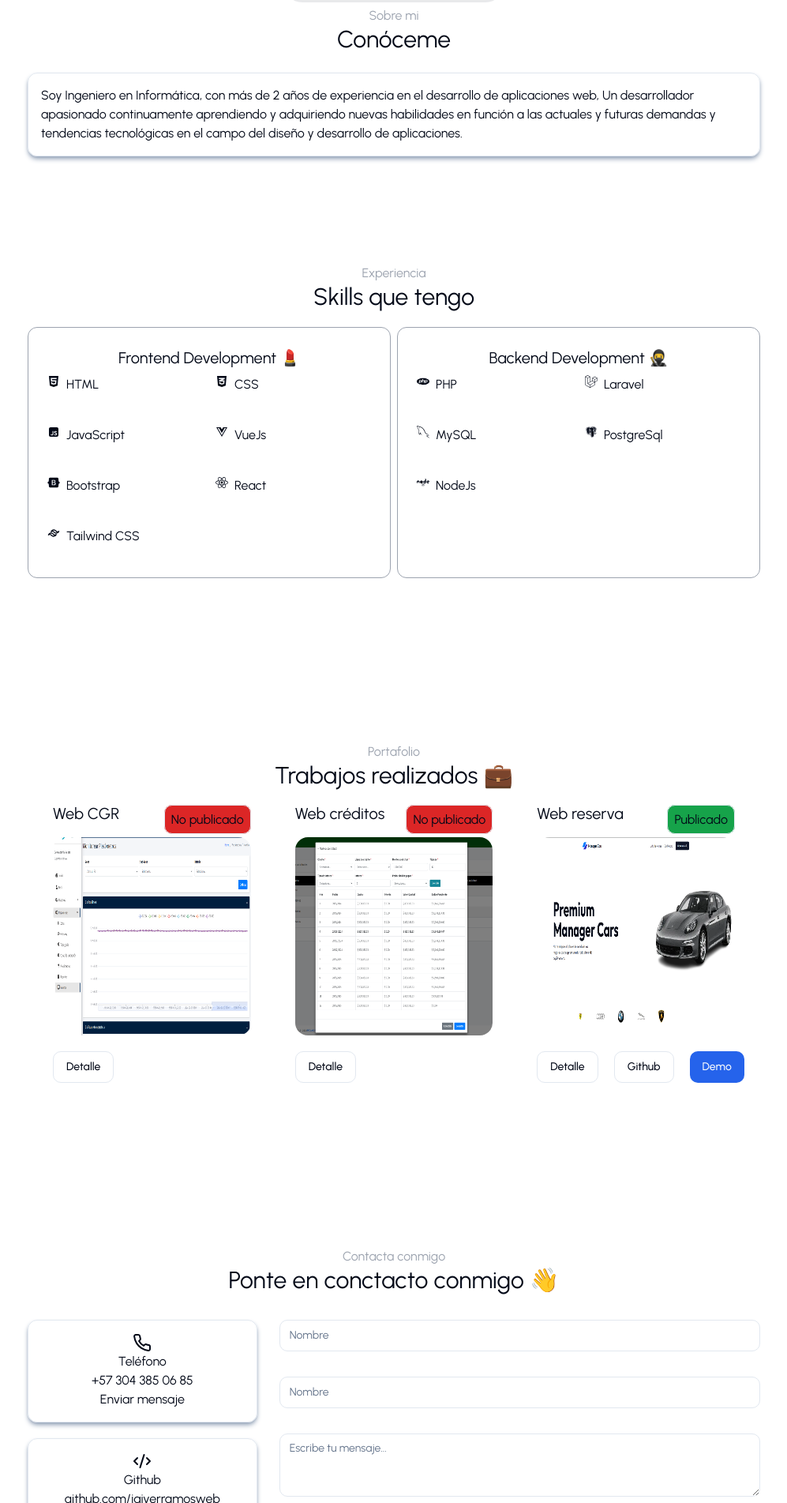
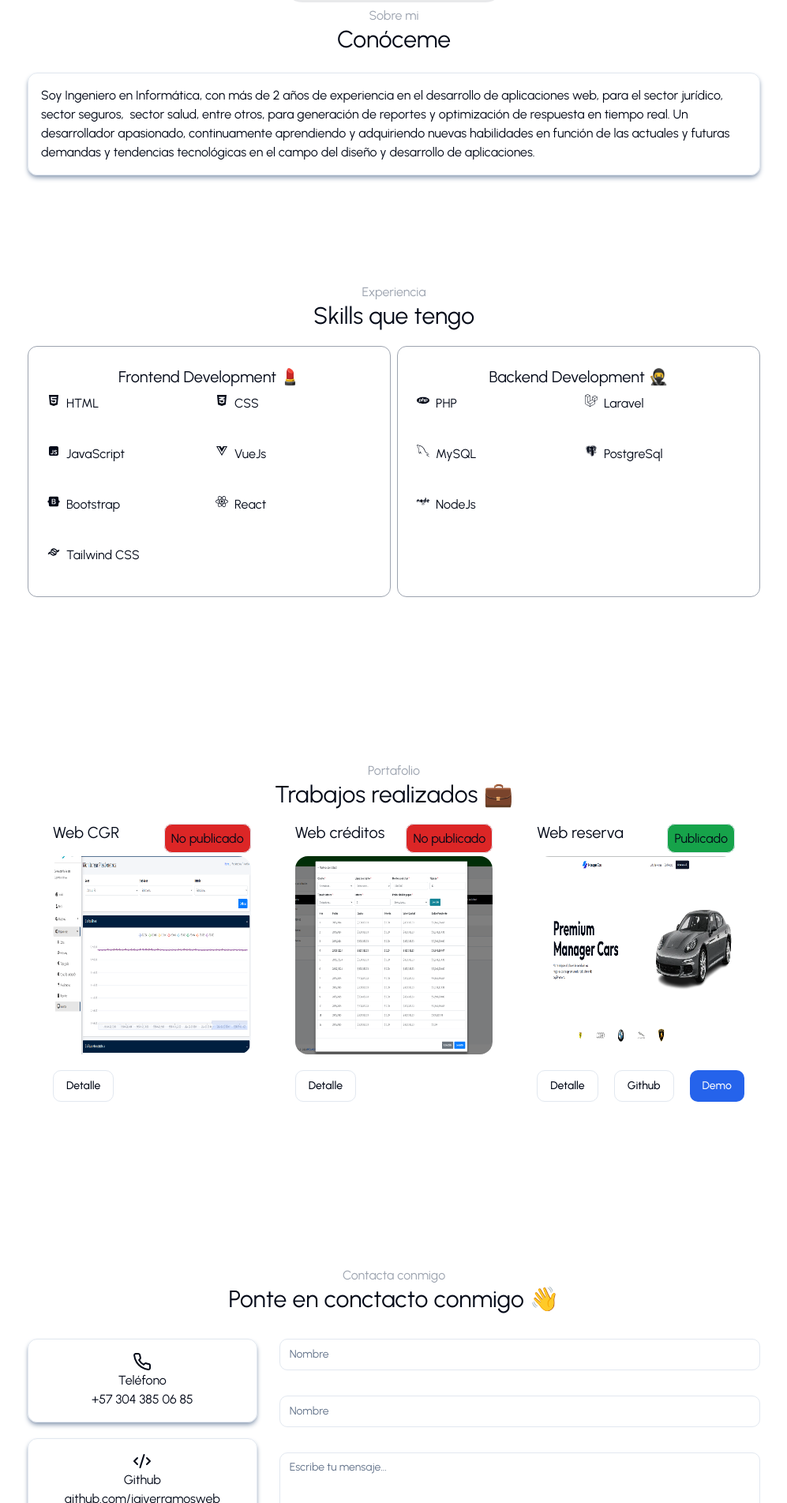
Before and after one commit to jaiverramosweb/Nuevo-Portafolio, a Next.js app: page / in a window 1280 px wide. Shown: the part 777-2680 px from the top of the page at 79% size, without its empty margins (141-1138 px from the left). Built offline with nearby package versions, Linux system fonts and the light colour scheme.

Commit message:
cambios de la informacion

```diff
--- a/components/AboutMe.tsx
+++ b/components/AboutMe.tsx
@@ -7,7 +7,7 @@ const AboutMe = () => {
         <Title title="Sobre mi" subTitle="Conóceme" />
 
         <div className="mt-6 border border-white-10 rounded-xl p-4 shadow-md shadow-slate-400 dark:bg-slate-800">
-            <p className="text-md">Soy Ingeniero en Informática, con más de 2 años de experiencia en el desarrollo de aplicaciones web, Un desarrollador apasionado continuamente aprendiendo y adquiriendo nuevas habilidades en función a las actuales y futuras demandas y tendencias tecnológicas en el campo del diseño y desarrollo de aplicaciones.</p>
+            <p className="text-md">Soy Ingeniero en Informática, con más de 2 años de experiencia en el desarrollo de aplicaciones web, para el sector jurídico, sector seguros,  sector salud, entre otros, para generación de reportes y optimización de respuesta en tiempo real. Un desarrollador apasionado, continuamente aprendiendo y adquiriendo nuevas habilidades en función de las actuales y futuras demandas y tendencias tecnológicas en el campo del diseño y desarrollo de aplicaciones.</p>
         </div>
     </div>
   )
--- a/components/Contact.tsx
+++ b/components/Contact.tsx
@@ -15,7 +15,7 @@ const Contact = () => {
                             { data.icon }
                             <p>{ data.title }</p>
                             <p>{ data.subtitle }</p>
-                            <Link href={data.link} target="_black">Enviar mensaje</Link>
+                            {/* <Link href={data.link} target="_black">Enviar mensaje</Link> */}
                         </div>
                     )) }
                 </div>
```
